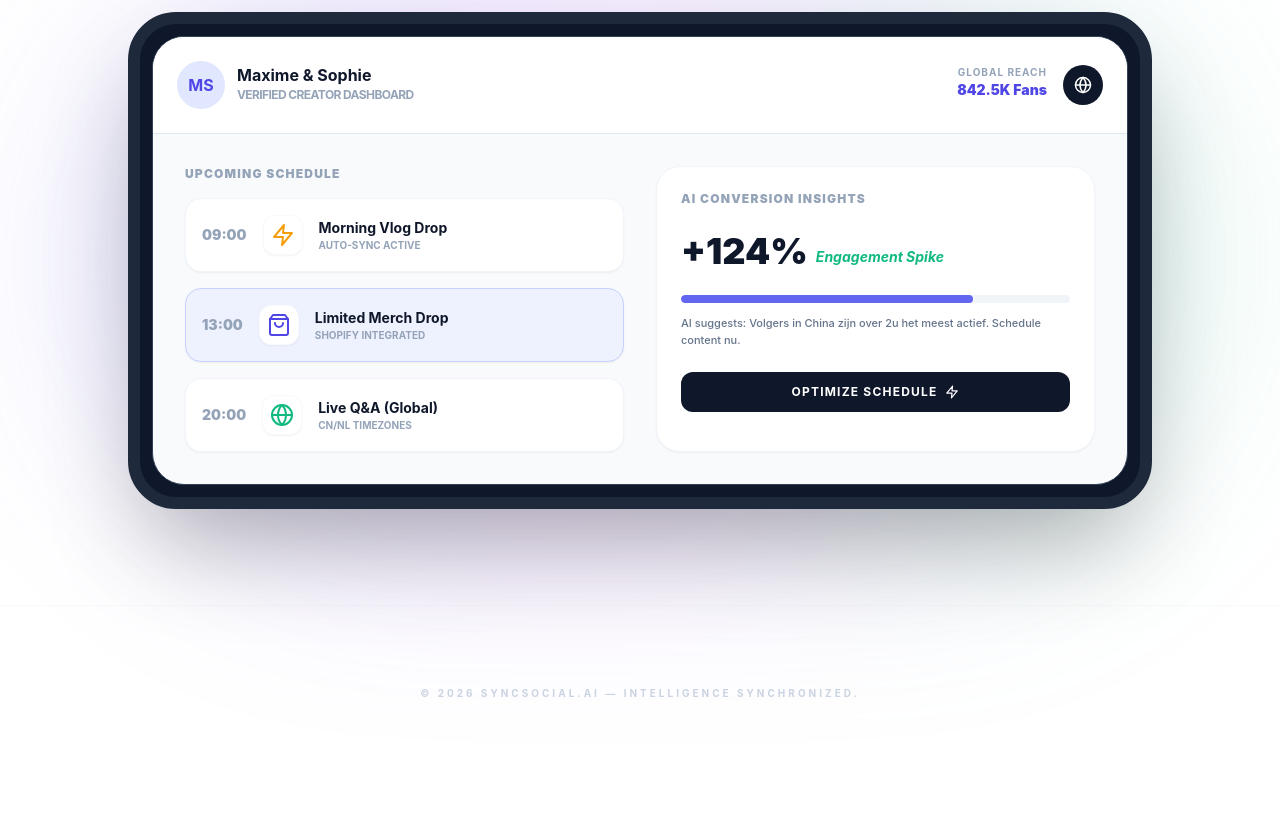
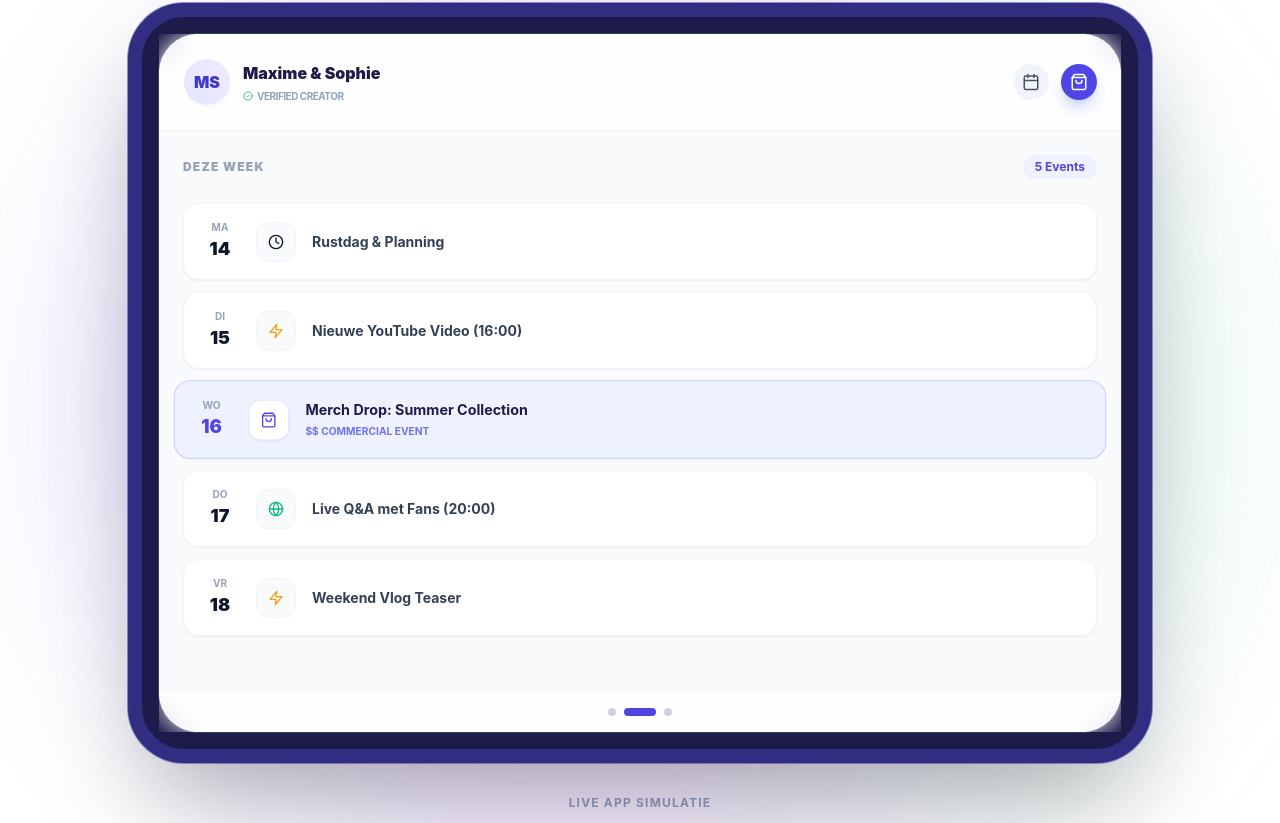
Before and after one commit to JoSync/syncsocial-web, a Next.js app: page / in a window 1280 px wide. Shown: the part 857-1680 px from the top of the page. Before the commit the page ends 1638 px from the top, so only its background shows below. Built offline with nearby package versions, Linux system fonts and the light colour scheme.

Commit message:
Update page.js

```diff
--- a/app/page.js
+++ b/app/page.js
@@ -1,10 +1,20 @@
 "use client";
 import React, { useState, useEffect } from 'react';
-import { Calendar, ShoppingBag, Globe, Zap, Infinity, ArrowRight, CheckCircle2, Heart, MessageCircle, DollarSign } from 'lucide-react';
+import { Calendar, ShoppingBag, Globe, Zap, Infinity, ArrowRight, CheckCircle2, Heart, MessageCircle, DollarSign, ChevronRight, Clock } from 'lucide-react';
 
 export default function LandingPage() {
   const [lang, setLang] = useState('NL');
-  const [activeTab, setActiveTab] = useState(0);
+  // State voor de automatische mockup flow
+  const [currentSlide, setCurrentSlide] = useState(0);
+  const totalSlides = 3;
+
+  // Timer die elke 5 seconden wisselt van slide
+  useEffect(() => {
+    const interval = setInterval(() => {
+      setCurrentSlide((prev) => (prev + 1) % totalSlides);
+    }, 5000); // 5000ms = 5 seconden
+    return () => clearInterval(interval);
+  }, []);
 
   const t = {
     NL: {
@@ -12,58 +22,49 @@ export default function LandingPage() {
       sub: "De eerste AI-gedreven agenda die content, commerce en community op één plek samenbrengt. Geef je volgers een stoel op de eerste rij.",
       cta: "Claim vroege toegang",
       badge: "SyncSocial.ai — De toekomst van engagement",
-      mockupTitle: "Creator Dashboard v1.0",
-      feature1: "Smart Media Drops",
-      desc1: "Content verschijnt automatisch op de juiste tijdlijn.",
-      feature2: "One-Click Commerce",
-      desc2: "Verkoop direct vanuit de agenda van je volgers.",
-      feature3: "Global Sync",
-      desc3: "Bereik fans in elke tijdzone, van NL tot China."
+      mockupLabel: "Live App Simulatie"
     },
     EN: {
       hero: "Your life, synchronized with your community.",
       sub: "The first AI-powered calendar bridging content, commerce, and community. Give your followers a front-row seat.",
       cta: "Claim Early Access",
       badge: "SyncSocial.ai — The future of engagement",
-      mockupTitle: "Creator Dashboard v1.0",
-      feature1: "Smart Media Drops",
-      desc1: "Content appears automatically on the right timeline.",
-      feature2: "One-Click Commerce",
-      desc2: "Sell directly from your followers’ calendar.",
-      feature3: "Global Sync",
-      desc3: "Reach fans in every timezone, from the West to China."
+      mockupLabel: "Live App Simulation"
     },
     CN: {
       hero: "同步你的社交生活",
       sub: "连接内容、商业与社交的AI日历。让你的粉丝与你同步。",
       cta: "立即加入等候名单",
       badge: "SyncSocial.ai — 社交参与的未来",
-      mockupTitle: "查看潜能",
-      feature1: "智能内容投递",
-      desc1: "照片和视频自动出现在粉丝的时间轴上。",
-      feature2: "一键商业化",
-      desc2: "直接在粉丝的日历中销售周边。",
-      feature3: "全球同步",
-      desc3: "覆盖全球粉丝，突破时差障碍。"
+      mockupLabel: "实时应用模拟"
     }
   };
 
   const current = t[lang];
 
+  // Data voor het Weekoverzicht (Slide 2)
+  const weekData = [
+    { day: 'MA', date: '14', title: 'Rustdag & Planning', type: 'personal', icon: <Clock size={16} /> },
+    { day: 'DI', date: '15', title: 'Nieuwe YouTube Video (16:00)', type: 'content', icon: <Zap size={16} className="text-amber-500" /> },
+    { day: 'WO', date: '16', title: 'Merch Drop: Summer Collection', type: 'commerce', icon: <ShoppingBag size={16} className="text-indigo-600" />, highlight: true },
+    { day: 'DO', date: '17', title: 'Live Q&A met Fans (20:00)', type: 'live', icon: <Globe size={16} className="text-emerald-500" /> },
+    { day: 'VR', date: '18', title: 'Weekend Vlog Teaser', type: 'content', icon: <Zap size={16} className="text-amber-500" /> },
+  ];
+
   return (
-    <div className="min-h-screen bg-white">
+    <div className="min-h-screen bg-white text-slate-900 overflow-hidden font-sans">
       {/* Navbar */}
-      <nav className="flex justify-between items-center p-8 max-w-7xl mx-auto">
+      <nav className="flex justify-between items-center p-6 lg:p-8 max-w-7xl mx-auto relative z-10">
         <div className="flex items-center gap-2 group cursor-pointer">
-          <Infinity className="text-slate-900 w-10 h-10 transition-transform group-hover:rotate-12" />
-          <span className="text-2xl font-bold tracking-tight text-slate-900 italic tracking-tighter">SyncSocial<span className="text-indigo-600">.ai</span></span>
+          <Infinity className="text-indigo-950 w-8 h-8 lg:w-10 lg:h-10 transition-transform group-hover:rotate-12" />
+          <span className="text-xl lg:text-2xl font-black tracking-tighter text-indigo-950 italic">SyncSocial<span className="text-indigo-600">.ai</span></span>
         </div>
-        <div className="flex bg-slate-100 p-1 rounded-full border border-slate-200">
+        <div className="flex bg-slate-100 p-1 rounded-full border border-slate-200 backdrop-blur-md">
           {['NL', 'EN', 'CN'].map((l) => (
             <button
               key={l}
               onClick={() => setLang(l)}
-              className={`px-4 py-1 rounded-full text-[10px] font-black transition ${lang === l ? 'bg-white shadow-sm text-indigo-600' : 'text-slate-400'}`}
+              className={`px-3 lg:px-4 py-1 rounded-full text-[10px] lg:text-xs font-black transition-all ${lang === l ? 'bg-white shadow-sm text-indigo-600 scale-105' : 'text-slate-400 hover:text-slate-600'}`}
             >
               {l}
             </button>
@@ -71,15 +72,15 @@ export default function LandingPage() {
         </div>
       </nav>
 
-      {/* Hero */}
-      <section className="max-w-7xl mx-auto px-6 pt-12 pb-24 text-center">
-        <div className="inline-flex items-center gap-2 bg-indigo-50 text-indigo-700 px-4 py-2 rounded-full text-xs font-bold mb-8 uppercase tracking-widest">
+      {/* Hero Section */}
+      <section className="max-w-7xl mx-auto px-6 pt-8 lg:pt-12 pb-24 text-center relative z-10">
+        <div className="inline-flex items-center gap-2 bg-indigo-50 text-indigo-700 px-4 py-2 rounded-full text-xs font-bold mb-8 uppercase tracking-widest animate-fade-in">
           <Zap size={14} /> {current.badge}
         </div>
-        <h1 className="text-6xl md:text-8xl font-black tracking-tighter text-slate-900 mb-8 leading-[0.95]">
+        <h1 className="text-5xl lg:text-8xl font-black tracking-tighter text-indigo-950 mb-8 leading-[0.95] max-w-5xl mx-auto">
           {current.hero}
         </h1>
-        <p className="text-xl text-slate-500 max-w-2xl mx-auto mb-12 leading-relaxed font-medium">
+        <p className="text-lg lg:text-xl text-slate-500 max-w-2xl mx-auto mb-12 leading-relaxed font-medium">
           {current.sub}
         </p>
 
@@ -87,84 +88,141 @@ export default function LandingPage() {
           <input
             type="email"
             placeholder="E-mailadres"
-            className="flex-1 px-8 py-5 rounded-full border-2 border-slate-100 focus:border-indigo-500 outline-none text-lg transition-all shadow-inner bg-slate-50"
+            className="flex-1 px-6 lg:px-8 py-4 lg:py-5 rounded-full border-2 border-slate-100 focus:border-indigo-500 outline-none text-lg transition-all shadow-inner bg-slate-50 focus:bg-white"
           />
-          <button type="button" className="bg-slate-900 text-white px-10 py-5 rounded-full font-black text-lg hover:bg-indigo-600 transition-all shadow-2xl flex items-center justify-center gap-2 uppercase tracking-tight">
+          <button type="button" className="bg-indigo-950 text-white px-8 lg:px-10 py-4 lg:py-5 rounded-full font-black text-lg hover:bg-indigo-800 hover:scale-105 transition-all shadow-xl flex items-center justify-center gap-2 uppercase tracking-tight">
             {current.cta} <ArrowRight size={20} />
           </button>
         </div>
 
-        {/* Visual Mockup - The Pitch Tool */}
+        {/* --- DE LEVENDE MOCKUP --- */}
         <div className="relative max-w-5xl mx-auto">
-          <div className="absolute -inset-10 bg-gradient-to-r from-indigo-500 via-purple-500 to-emerald-400 opacity-20 blur-[100px] rounded-full"></div>
-          <div className="relative bg-slate-900 rounded-[3rem] p-3 shadow-[0_50px_100px_-20px_rgba(0,0,0,0.3)] border-[12px] border-slate-800">
-            <div className="bg-slate-50 rounded-[2rem] overflow-hidden border border-slate-700">
-              {/* Mockup Header */}
-              <div className="bg-white border-b border-slate-200 p-6 flex justify-between items-center">
+          {/* Achtergrond Gloed */}
+          <div className="absolute -inset-4 lg:-inset-10 bg-gradient-to-r from-indigo-500 via-purple-500 to-emerald-400 opacity-20 blur-[60px] lg:blur-[100px] rounded-full animate-pulse-slow"></div>
+
+          {/* Telefoon Frame */}
+          <div className="relative bg-indigo-950 rounded-[2.5rem] lg:rounded-[3.5rem] p-3 lg:p-4 shadow-[0_50px_100px_-20px_rgba(0,0,0,0.3)] border-[8px] lg:border-[14px] border-indigo-900 ring-1 ring-indigo-800/50 overflow-hidden">
+            {/* Dynamic Screen Content */}
+            <div className="bg-slate-50 rounded-[2rem] lg:rounded-[2.5rem] overflow-hidden border border-slate-700 relative h-[600px] lg:h-[700px] flex flex-col">
+
+              {/* Vaste Header in Mockup */}
+              <div className="bg-white/80 backdrop-blur-md border-b border-slate-100 p-6 flex justify-between items-center sticky top-0 z-20">
                 <div className="flex items-center gap-3 text-left">
-                  <div className="w-12 h-12 bg-indigo-100 rounded-full flex items-center justify-center text-indigo-600 font-bold">MS</div>
+                  <div className="w-10 h-10 lg:w-12 lg:h-12 bg-gradient-to-tr from-indigo-100 to-purple-100 rounded-full flex items-center justify-center text-indigo-700 font-black shadow-sm border border-white">MS</div>
                   <div>
-                    <p className="font-bold text-slate-900 leading-none">Maxime & Sophie</p>
-                    <p className="text-xs text-slate-400 mt-1 font-bold uppercase tracking-tighter">Verified Creator Dashboard</p>
+                    <p className="font-black text-indigo-950 leading-none text-sm lg:text-base">Maxime & Sophie</p>
+                    <p className="text-[10px] text-slate-400 mt-1 font-bold uppercase tracking-tighter flex items-center gap-1"><CheckCircle2 size={10} className="text-emerald-500" /> Verified Creator</p>
                   </div>
                 </div>
-                <div className="flex gap-4">
-                   <div className="text-right hidden sm:block">
-                     <p className="text-[10px] font-bold text-slate-400 uppercase tracking-widest">Global Reach</p>
-                     <p className="text-sm font-black text-indigo-600">842.5K Fans</p>
+                <div className="flex gap-3">
+                   <div className="w-9 h-9 bg-slate-100 rounded-full flex items-center justify-center text-slate-600">
+                     <Calendar size={18} />
                    </div>
-                   <div className="w-10 h-10 bg-slate-900 rounded-full flex items-center justify-center text-white">
-                     <Globe size={18} />
+                   <div className="w-9 h-9 bg-indigo-600 rounded-full flex items-center justify-center text-white shadow-lg shadow-indigo-200">
+                     <ShoppingBag size={18} />
                    </div>
                 </div>
               </div>
 
-              {/* Mockup Content */}
-              <div className="p-4 sm:p-8 grid grid-cols-1 md:grid-cols-2 gap-8">
-                {/* Left: Timeline */}
+              {/* ANIMATED CONTENT AREA */}
+              <div className="flex-1 relative overflow-hidden p-6">
+
+                {/* SLIDE 1: DAG OVERZICHT (Huidig) */}
+                <div className={`absolute inset-0 p-6 transition-all duration-700 ease-in-out transform ${currentSlide === 0 ? 'opacity-100 translate-x-0' : 'opacity-0 -translate-x-10'}`}>
+                  <p className="text-left text-xs font-black text-slate-400 uppercase tracking-widest mb-6 flex items-center gap-2"><span className="w-2 h-2 bg-emerald-500 rounded-full animate-pulse"></span> Vandaag's Focus</p>
                   <div className="space-y-4">
-                  <p className="text-left text-xs font-black text-slate-400 uppercase tracking-widest mb-4">Upcoming Schedule</p>
-                  {[
-                    { time: '09:00', event: 'Morning Vlog Drop', icon: <Zap className="text-amber-500" />, status: 'Auto-Sync Active' },
-                    { time: '13:00', event: 'Limited Merch Drop', icon: <ShoppingBag className="text-indigo-600" />, status: 'Shopify Integrated', highlight: true },
-                    { time: '20:00', event: 'Live Q&A (Global)', icon: <Globe className="text-emerald-500" />, status: 'CN/NL Timezones' },
-                  ].map((item, i) => (
-                    <div key={i} className={`flex items-center gap-4 p-4 rounded-2xl border ${item.highlight ? 'bg-indigo-50 border-indigo-200' : 'bg-white border-slate-100'} shadow-sm text-left`}>
-                      <span className="font-black text-slate-400 text-sm">{item.time}</span>
-                      <div className="w-10 h-10 rounded-xl bg-white shadow-sm flex items-center justify-center border border-slate-50">{item.icon}</div>
+                    <div className="flex items-center gap-4 p-5 rounded-3xl bg-indigo-50 border-2 border-indigo-200 shadow-sm text-left relative overflow-hidden group">
+                      <div className="absolute top-0 right-0 bg-indigo-600 text-white text-[10px] font-bold px-3 py-1 rounded-bl-xl uppercase tracking-widest">High Priority</div>
+                      <span className="font-black text-indigo-400 text-sm">13:00</span>
+                      <div className="w-12 h-12 rounded-2xl bg-white shadow-sm flex items-center justify-center border border-indigo-100 text-indigo-600 group-hover:scale-110 transition-transform"><ShoppingBag size={20} /></div>
                       <div className="flex-1">
-                        <p className="font-bold text-slate-900 text-sm">{item.event}</p>
-                        <p className="text-[10px] font-bold text-slate-400 uppercase">{item.status}</p>
+                        <p className="font-black text-indigo-950 text-lg">Limited Merch Drop</p>
+                        <p className="text-xs font-bold text-indigo-400 uppercase mt-1">Shopify Integrated • Global Shipping</p>
+                      </div>
+                      <ChevronRight className="text-indigo-300" />
+                    </div>
+                    {/* Andere dag items... */}
+                    <div className="flex items-center gap-4 p-4 rounded-2xl bg-white border border-slate-100 shadow-sm text-left opacity-60">
+                      <span className="font-black text-slate-400 text-sm">16:00</span>
+                      <div className="w-10 h-10 rounded-xl bg-slate-50 flex items-center justify-center border border-slate-100 text-amber-500"><Zap size={16} /></div>
+                      <div className="flex-1"><p className="font-bold text-slate-700 text-sm">Social Posts Auto-Publish</p></div>
+                    </div>
+                  </div>
+                   {/* AI Insight Bubble */}
+                   <div className="mt-8 bg-white p-5 rounded-3xl border border-slate-100 shadow-lg text-left flex gap-4 items-start">
+                     <div className="w-8 h-8 bg-emerald-100 rounded-full flex items-center justify-center flex-shrink-0"><Zap size={16} className="text-emerald-600" /></div>
+                     <div>
+                       <p className="text-sm font-bold text-slate-900 leading-tight">AI Tip: China is nu wakker.</p>
+                       <p className="text-xs text-slate-500 mt-1 leading-relaxed">Verwachte engagement piek over 45 minuten. Jouw geplande posts staan klaar.</p>
+                     </div>
+                   </div>
+                </div>
+
+                {/* SLIDE 2: WEEK OVERZICHT (Nieuw) */}
+                <div className={`absolute inset-0 p-6 transition-all duration-700 ease-in-out transform ${currentSlide === 1 ? 'opacity-100 translate-x-0' : 'opacity-0 translate-x-10'}`}>
+                   <div className="flex justify-between items-center mb-6">
+                    <p className="text-left text-xs font-black text-slate-400 uppercase tracking-widest">Deze Week</p>
+                    <span className="text-xs font-bold text-indigo-600 bg-indigo-50 px-3 py-1 rounded-full">5 Events</span>
+                   </div>
+                   <div className="space-y-3">
+                     {weekData.map((item, index) => (
+                       <div key={index} className={`flex items-center gap-4 p-4 rounded-2xl border shadow-sm text-left transition-all ${item.highlight ? 'bg-indigo-50 border-indigo-200 scale-[1.02]' : 'bg-white border-slate-100'}`}>
+                          <div className="flex flex-col items-center justify-center w-10">
+                            <span className="text-[10px] font-bold text-slate-400 uppercase">{item.day}</span>
+                            <span className={`text-lg font-black ${item.highlight ? 'text-indigo-600' : 'text-slate-900'}`}>{item.date}</span>
+                          </div>
+                          <div className={`w-10 h-10 rounded-xl flex items-center justify-center border ${item.highlight ? 'bg-white border-indigo-100 shadow-sm' : 'bg-slate-50 border-slate-100'}`}>{item.icon}</div>
+                          <div className="flex-1">
+                            <p className={`font-bold text-sm ${item.highlight ? 'text-indigo-950' : 'text-slate-700'}`}>{item.title}</p>
+                            {item.highlight && <p className="text-[10px] font-bold text-indigo-500 uppercase mt-1 animate-pulse">$$ Commercial Event</p>}
                           </div>
                        </div>
                      ))}
                    </div>
+                </div>
 
-                {/* Right: AI Insights */}
-                <div className="bg-white rounded-3xl p-6 border border-slate-100 shadow-sm text-left space-y-6">
-                   <p className="text-xs font-black text-slate-400 uppercase tracking-widest">AI Conversion Insights</p>
-                   <div className="flex items-end gap-2">
-                     <span className="text-4xl font-black text-slate-900">+124%</span>
-                     <span className="text-emerald-500 font-bold text-sm mb-1 italic">Engagement Spike</span>
+                {/* SLIDE 3: DETAIL ACTIE (Nieuw - De Kassa) */}
+                <div className={`absolute inset-0 p-6 flex flex-col justify-center transition-all duration-700 ease-in-out transform ${currentSlide === 2 ? 'opacity-100 scale-100' : 'opacity-0 scale-95'}`}>
+                  <div className="bg-white rounded-[2.5rem] p-6 shadow-2xl border-2 border-indigo-100 text-center relative overflow-hidden">
+                    <div className="absolute top-0 left-0 w-full h-32 bg-gradient-to-b from-indigo-50 to-white -z-10"></div>
+                    <div className="w-20 h-20 bg-indigo-600 rounded-3xl mx-auto shadow-lg shadow-indigo-200 flex items-center justify-center text-white mb-6 animate-bounce-slow">
+                      <ShoppingBag size={32} />
                     </div>
-                   <div className="space-y-3">
-                      <div className="h-2 w-full bg-slate-100 rounded-full overflow-hidden">
-                        <div className="h-full w-3/4 bg-indigo-500 rounded-full"></div>
+                    <h3 className="text-2xl font-black text-indigo-950 leading-tight mb-2">Summer Collection Drop</h3>
+                    <p className="text-slate-500 font-medium mb-8">Exclusieve toegang voor volgers. 24 uur beschikbaar.</p>
+
+                    <div className="bg-slate-50 p-4 rounded-2xl border border-slate-100 mb-8">
+                      <div className="flex justify-between text-sm font-bold mb-2">
+                        <span className="text-slate-500">Verwachte Omzet (AI)</span>
+                        <span className="text-emerald-500">€12.500 - €18.000</span>
                       </div>
-                      <p className="text-[11px] text-slate-500 font-medium">AI suggests: Volgers in China zijn over 2u het meest actief. Schedule content nu.</p>
+                      <div className="h-3 bg-slate-200 rounded-full overflow-hidden">
+                        <div className="h-full w-[65%] bg-emerald-500 rounded-full animate-pulse"></div>
                       </div>
-                   <button className="w-full bg-slate-900 text-white py-3 rounded-xl font-bold text-xs uppercase tracking-widest flex items-center justify-center gap-2">
-                     Optimize Schedule <Zap size={14} />
+                    </div>
+
+                    <button className="w-full bg-indigo-600 text-white py-4 rounded-2xl font-black text-lg hover:bg-indigo-700 transition-all shadow-xl flex items-center justify-center gap-3">
+                      <DollarSign size={20} /> BEKIJK LIVE SHOP
                     </button>
                   </div>
                 </div>
+
+              </div>
+
+              {/* Navigatie Bolletjes in Mockup */}
+              <div className="bg-white/80 backdrop-blur-md p-4 flex justify-center gap-2 border-t border-slate-50 sticky bottom-0 z-20">
+                {[0, 1, 2].map((index) => (
+                  <div key={index} className={`h-2 rounded-full transition-all duration-500 ${currentSlide === index ? 'w-8 bg-indigo-600' : 'w-2 bg-slate-300'}`}></div>
+                ))}
               </div>
             </div>
+          </div>
+           <p className="text-center text-slate-400 text-xs font-bold uppercase tracking-widest mt-8">{current.mockupLabel}</p>
         </div>
       </section>
 
       {/* Footer */}
-      <footer className="py-20 text-center border-t border-slate-50">
+      <footer className="py-12 text-center border-t border-slate-50 relative z-10 bg-white">
         <p className="text-slate-300 font-bold tracking-[0.3em] uppercase text-[10px]">
           &copy; 2026 SyncSocial.ai — Intelligence Synchronized.
         </p>
```
Lines whose indentation alone changed are shown as unchanged.
